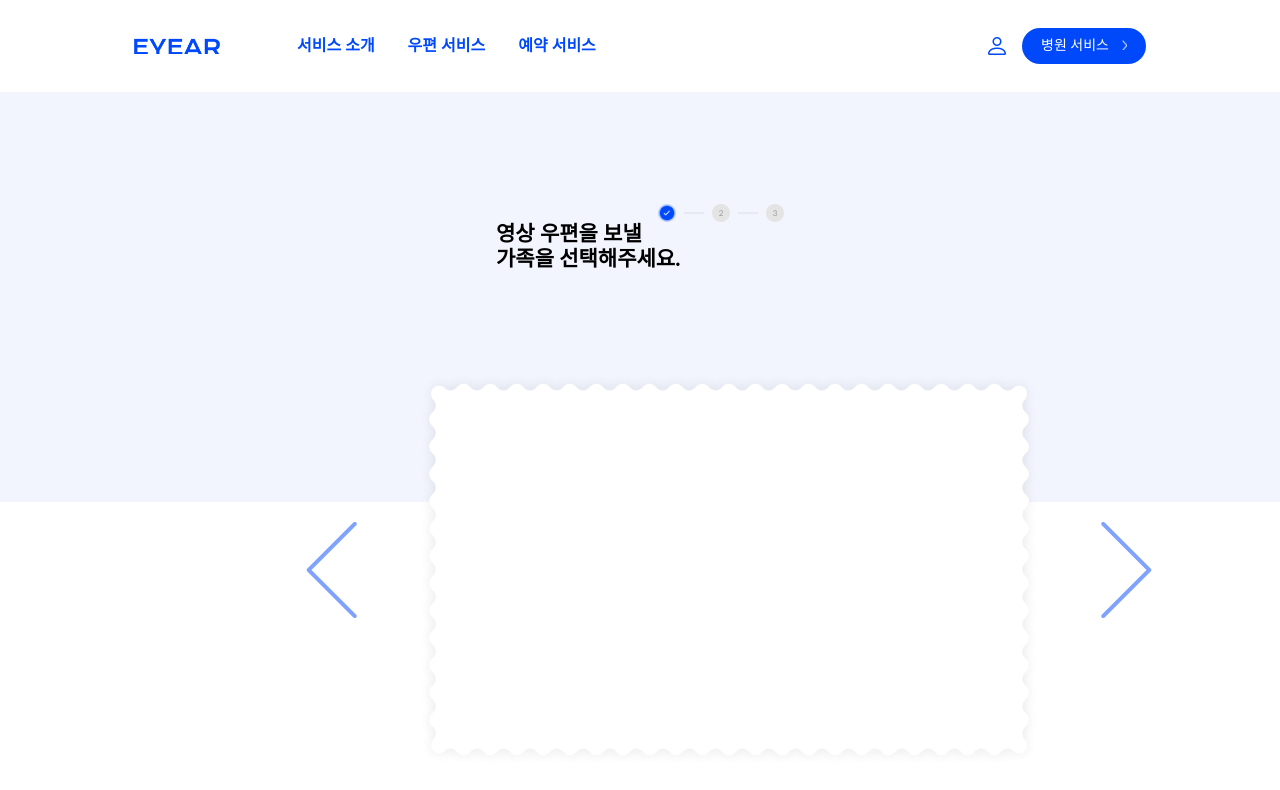
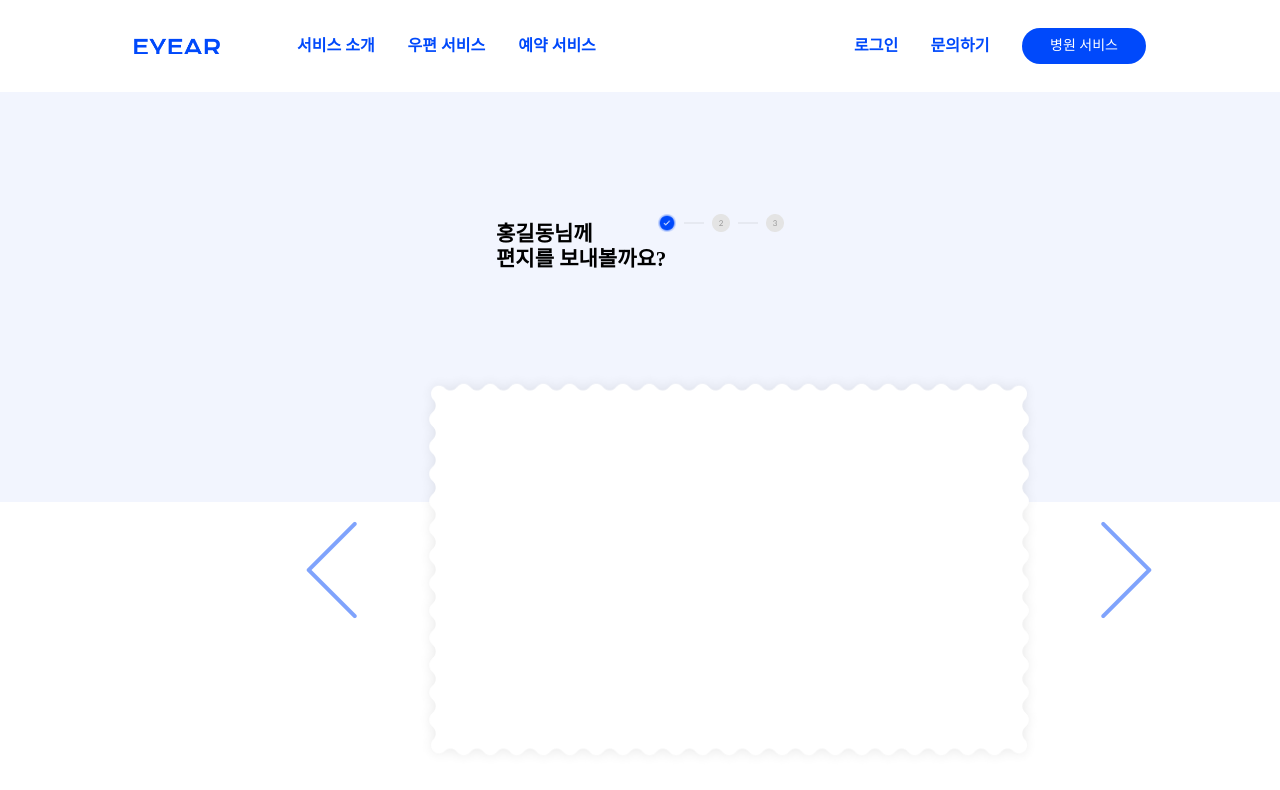
Before and after one commit to eyear22/type_eyear_frontend, a React (Create React App) app: page /mail in a window 1280 px wide. Shown: the top 790 px of the page. Built offline with nearby package versions, Linux system fonts and the light colour scheme.

Commit message:
[CHORE] 우편보내기 첫번째 화면 수정

```diff
--- a/src/common/Header.tsx
+++ b/src/common/Header.tsx
@@ -15,6 +15,8 @@ const Header = () => {
           <li>예약 서비스</li>
         </Menu>
         <UserWrap>
+          <span>로그인</span>
+          <span>문의하기</span>
           <img src={person} alt="" />
           <button>
             병원 서비스
@@ -82,9 +84,18 @@ const UserWrap = styled.div`
     width: 18px;
     height: 18px;
     cursor: pointer;
+    display: none;
+  }
+  span {
+    font-family: 'Pretendard';
+    font-style: normal;
+    font-weight: 600;
+    font-size: 16px;
+    line-height: 120%;
+    color: #0049fb;
+    margin-right: 32.5px;
   }
   button {
-    margin-left: 16px;
     width: 124px;
     height: 36px;
     background: #0049fb;
--- a/src/components/Mail/MailDots.tsx
+++ b/src/components/Mail/MailDots.tsx
@@ -18,7 +18,7 @@ const MailDots = () => {
           <div className="line" />
           <img src={Dot3} alt="" />
         </Dots>
-        <Title>{'영상 우편을 보낼' + '\n' + '가족을 선택해주세요.'}</Title>
+        <Title>{'홍길동님께' + '\n' + '편지를 보내볼까요?'}</Title>
       </Container>
       <Content>
         <img src={ArrowLeft} alt="" />
@@ -34,12 +34,17 @@ const Container = styled.div`
   flex-direction: column;
   padding: 0 240px;
   margin-bottom: 96px;
+  -webkit-user-select: none;
+  -moz-user-select: none;
+  -ms-user-select: none;
+  user-select: none;
 `;
 
 const Dots = styled.div`
   display: flex;
   justify-content: flex-end;
   align-items: center;
+  transform: translateY(10px);
   img {
     width: 18px;
     height: 18px;
@@ -74,10 +79,12 @@ const Content = styled.div`
   img {
     width: 158px;
     height: 158px;
+    cursor: pointer;
   }
   .mailWrap {
     width: 630px;
     height: 403px;
+    cursor: auto;
   }
 `;
 
```
